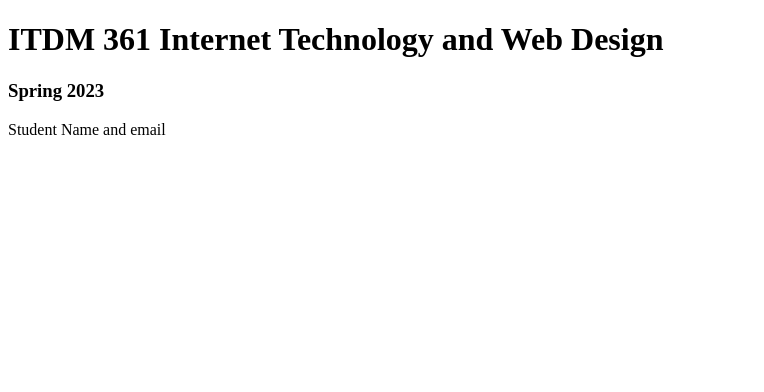
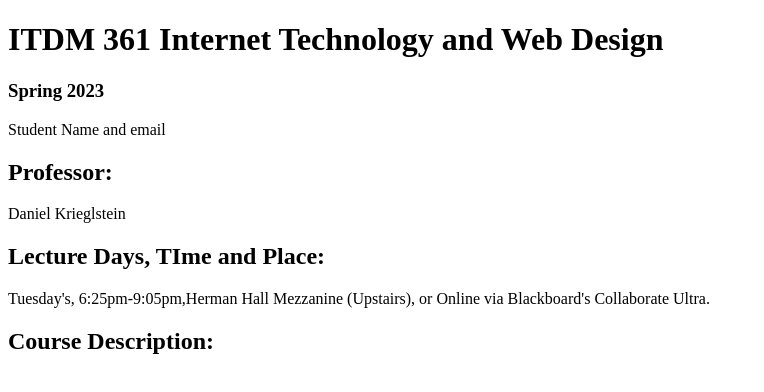
Before and after one commit to Alex141509/Lab2, a plain HTML site: page index.html in a window 1280 px wide. Shown: the whole page, without its empty margins (0-764 px from the left). Drawn offline with Linux system fonts and the light colour scheme.

Commit message:
Change 2

```diff
--- a/index.html
+++ b/index.html
@@ -8,7 +8,11 @@
 <h1>ITDM 361 Internet Technology and Web Design </h1>
 <h3>Spring 2023</h3>
 <p>Student Name and email</p>
-
+<h2>Professor:</h2>
+<p>Daniel Krieglstein</p>
+<h2>Lecture Days, TIme and Place:</h2>
+<p>Tuesday's, 6:25pm-9:05pm,Herman Hall Mezzanine (Upstairs), or Online via Blackboard's Collaborate Ultra.</p>
+<h2>Course Description:</h2>
 </body>
 
 
```
